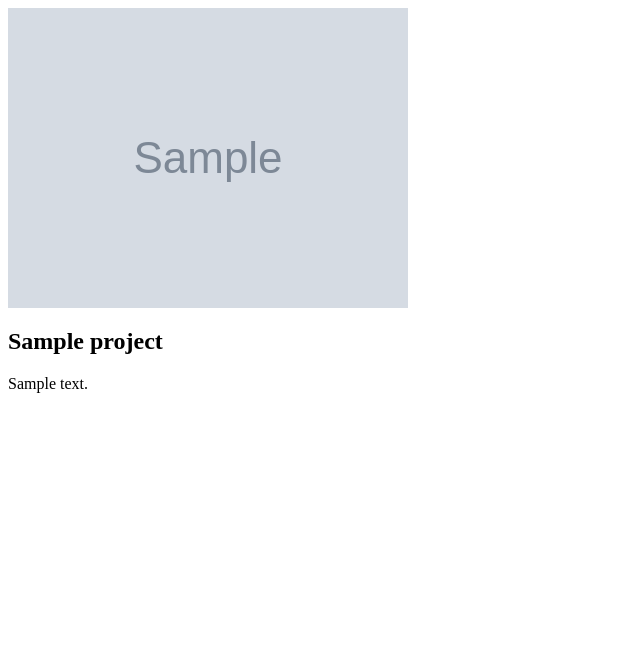
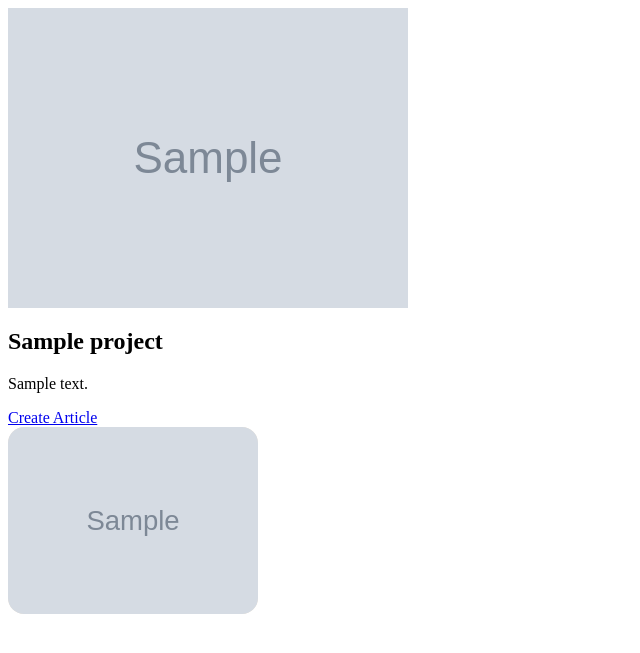
Before and after one commit to soomin9106/Django, a Django app: page /projects/detail/1 in a window 1280 px wide. Shown: the top 653 px of the page, without its empty margins (0-640 px from the left). Run offline with Django 3.2, Linux system fonts and the light colour scheme; tables that the repository leaves empty hold one stand-in row (values such as "Sample post"); grey boxes marked "Sample" are stand-in pictures.

Commit message:
multipleMixinObject in detail page

```diff
--- a/pragmatic/articleapp/forms.py
+++ b/pragmatic/articleapp/forms.py
@@ -4,4 +4,4 @@ from articleapp.models import Article
 class ArticleCreationForm(ModelForm):
     class Meta:
         model = Article
-        fields = ['title','image','content']
+        fields = ['title','image','project','content']
--- a/pragmatic/articleapp/models.py
+++ b/pragmatic/articleapp/models.py
@@ -1,10 +1,12 @@
 from django.contrib.auth.models import User
 from django.db import models
+from projectapp.models import Project
 
 # Create your models here.
 
 class Article(models.Model):
     writer = models.ForeignKey(User, on_delete=models.SET_NULL, related_name='article', null=True)
+    project = models.ForeignKey(Project, on_delete=models.SET_NULL,related_name='article_project',null=True)
 
     title = models.CharField(max_length=200, null=True)
     image = models.ImageField(upload_to='article/',null=False)
--- a/pragmatic/projectapp/templates/projectapp/detail.html
+++ b/pragmatic/projectapp/templates/projectapp/detail.html
@@ -8,3 +8,6 @@
       </p>
    </div>
 </div>
+<div>
+   {% include 'snippets/list_fragment.html' with article_list=object_list %}
+</div>
--- /dev/null
+++ b/pragmatic/projectapp/templates/snippets/list_fragment.html
@@ -0,0 +1,41 @@
+{% load static %}
+<head>
+    <script src="{% static 'js/magicgrid.js' %}" defer></script>
+</head>
+<style>
+
+
+.container div {
+  width: 250px;
+  background-color: antiquewhite;
+  display: flex;
+  justify-content: center;
+  align-items: center;
+  border-radius: 1rem;
+}
+
+.container img{
+    width: 100%;
+    border-radius: 1rem;
+}
+
+
+
+</style>
+
+<div>
+    <a href="{% url 'articleapp:create' %}" class="btn btn-dark">Create Article</a>
+</div>
+
+<div class="container">
+  {% if article_list %}
+  {% for article in article_list %}
+  <a href="{% url 'articleapp:detail' pk=article.pk %}">
+    {% include 'snippets/card.html' with article=article %}
+  </a>
+  {% endfor %}
+  {% else %}
+  <div><h1>No Articles YET!</h1></div>
+  {% endif %}
+
+</div>
--- a/pragmatic/projectapp/views.py
+++ b/pragmatic/projectapp/views.py
@@ -1,11 +1,12 @@
-from django.db import models
 from django.shortcuts import render
 from django.contrib.auth.decorators import login_required
 from django.utils.decorators import method_decorator
 from django.urls import reverse
 from django.views.generic import CreateView, ListView
 from django.views.generic.detail import DetailView
+from django.views.generic.list import MultipleObjectMixin
 from projectapp.models import Project
+from articleapp.models import Article
 from projectapp.forms import ProjectCreationForm
 # Create your views here.
 
@@ -21,10 +22,16 @@ class ProjectCreateView(CreateView):
         return reverse('projectapp:detail',kwargs={'pk':self.object.pk})
 
 
-class ProjectDetailView(DetailView):
+class ProjectDetailView(DetailView,MultipleObjectMixin):
     model = Project
     context_object_name = 'target_project'
     template_name = 'projectapp/detail.html'
+
+    paginated_by = 25
+
+    def get_context_data(self, **kwargs):
+        object_list = Article.objects.filter(project=self.get_object())
+        return super(ProjectDetailView,self).get_context_data(object_list=object_list,**kwargs)
 
 class ProjectListView(ListView):
     model = Project
```
Also changed, not shown: pragmatic/media/article/suzy_cU3JmnH.jpg (added).
